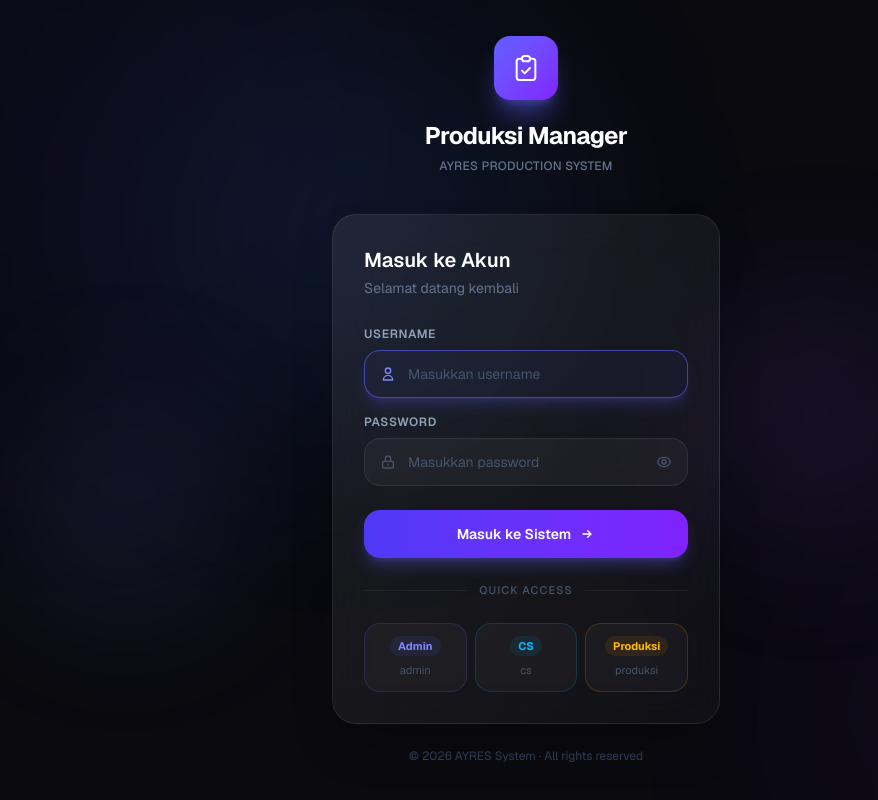
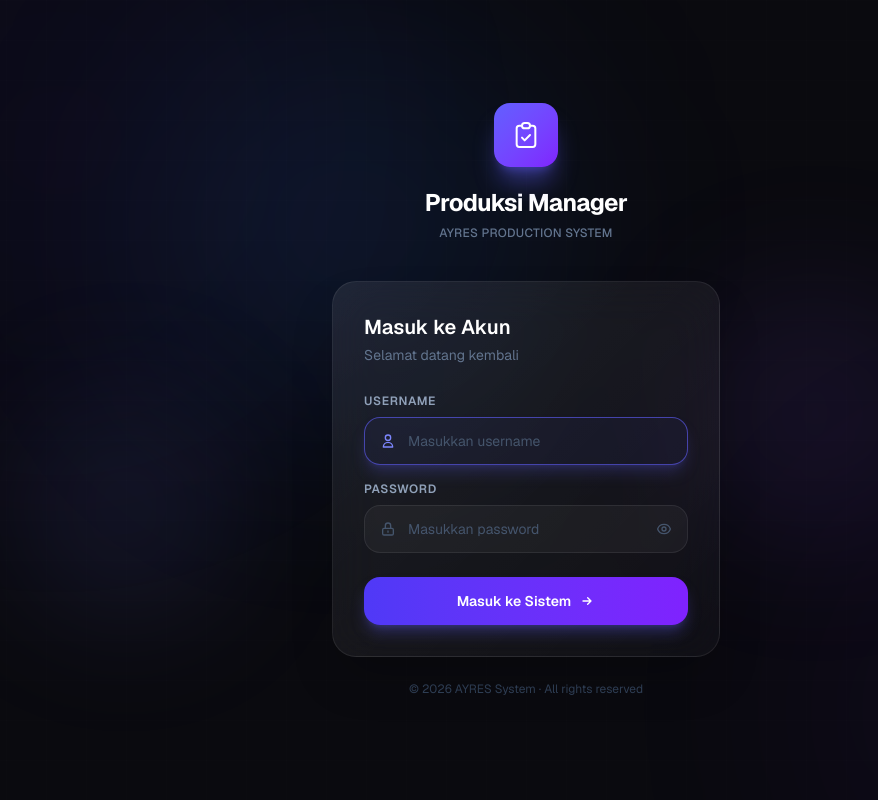
Before and after one commit to EzraNahumury/Web-Monitoring, a Next.js app: page / in a window 1280 px wide. Shown: the whole page, without its empty margins (114-992 px from the left). Built offline with nearby package versions, Linux system fonts and the light colour scheme.

Commit message:
update page

```diff
--- a/app/(protected)/layout.tsx
+++ b/app/(protected)/layout.tsx
@@ -47,9 +47,9 @@ const NAV_ITEMS: Record<Role, { href: string; label: string; icon: React.ReactNo
 };
 
 const ROLE_BADGE: Record<Role, string> = {
-  admin: 'bg-indigo-100 text-indigo-700',
-  cs: 'bg-blue-100 text-blue-700',
-  produksi: 'bg-amber-100 text-amber-700',
+  admin: 'bg-indigo-50 text-indigo-700 border border-indigo-200/70 shadow-sm',
+  cs: 'bg-sky-50 text-sky-700 border border-sky-200/80 shadow-sm',
+  produksi: 'bg-amber-50 text-amber-700 border border-amber-200/80 shadow-sm',
 };
 const ROLE_LABEL: Record<Role, string> = {
   admin: 'Admin',
@@ -103,7 +103,6 @@ export default function ProtectedLayout({ children }: { children: React.ReactNod
         {/* Nav */}
         <nav className="flex-1 px-2 py-4 space-y-1 overflow-y-auto">
           {navItems.map(item => {
-            const active = pathname === item.href || (item.href !== '/' && pathname.startsWith(item.href) && item.href !== '/orders' || pathname === item.href);
             const isActive = pathname === item.href;
             return (
               <Link
@@ -170,11 +169,14 @@ export default function ProtectedLayout({ children }: { children: React.ReactNod
           <div className="flex-1">
             <PageTitle pathname={pathname} />
           </div>
-          <div className="flex items-center gap-2">
-            <span className={`text-xs px-2.5 py-1 rounded-full font-medium ${ROLE_BADGE[user.role]}`}>
+          <div className="flex items-center gap-2 rounded-full bg-slate-50/90 border border-slate-200 px-2 py-1">
+            <span className={`text-xs px-3 py-1 rounded-full font-semibold tracking-[0.01em] ${ROLE_BADGE[user.role]}`}>
               {ROLE_LABEL[user.role]}
             </span>
-            <span className="text-sm text-slate-600 font-medium">{user.username}</span>
+            <span className="inline-flex items-center gap-1.5 rounded-full bg-white border border-slate-200 px-2.5 py-1 text-xs font-semibold text-slate-700 uppercase">
+              <span className="w-1.5 h-1.5 rounded-full bg-emerald-500" />
+              {user.username}
+            </span>
           </div>
         </header>
 
--- a/app/page.tsx
+++ b/app/page.tsx
@@ -1,5 +1,5 @@
 'use client';
-import { useState, useEffect } from 'react';
+import { useState, useEffect, useCallback } from 'react';
 import { useRouter } from 'next/navigation';
 import { useAuth } from '@/lib/auth-context';
 import { apiLogin } from '@/lib/api';
@@ -15,15 +15,15 @@ export default function LoginPage() {
   const [submitting, setSubmitting] = useState(false);
   const [focused, setFocused] = useState<string | null>(null);
 
-  useEffect(() => {
-    if (!loading && user) redirectByRole(user.role);
-  }, [user, loading]);
-
-  function redirectByRole(role: Role) {
+  const redirectByRole = useCallback((role: Role) => {
     if (role === 'admin') router.replace('/dashboard');
     else if (role === 'cs') router.replace('/orders');
     else router.replace('/production');
-  }
+  }, [router]);
+
+  useEffect(() => {
+    if (!loading && user) redirectByRole(user.role);
+  }, [user, loading, redirectByRole]);
 
   async function handleSubmit(e: React.FormEvent) {
     e.preventDefault();
@@ -194,32 +194,6 @@ export default function LoginPage() {
                 </span>
               </button>
             </form>
-
-            {/* Divider */}
-            <div className="flex items-center gap-3 my-6">
-              <div className="flex-1 h-px bg-white/[0.06]" />
-              <span className="text-[11px] text-slate-600 font-medium tracking-widest uppercase">Quick Access</span>
-              <div className="flex-1 h-px bg-white/[0.06]" />
-            </div>
-
-            {/* Quick login buttons */}
-            <div className="grid grid-cols-3 gap-2">
-              {[
-                { role: 'Admin', user: 'admin', from: 'from-indigo-500', to: 'to-indigo-600', glow: 'shadow-indigo-500/20', border: 'border-indigo-500/20 hover:border-indigo-500/40', badge: 'bg-indigo-500/10 text-indigo-400' },
-                { role: 'CS', user: 'cs', from: 'from-sky-500', to: 'to-blue-600', glow: 'shadow-sky-500/20', border: 'border-sky-500/20 hover:border-sky-500/40', badge: 'bg-sky-500/10 text-sky-400' },
-                { role: 'Produksi', user: 'produksi', from: 'from-amber-500', to: 'to-orange-500', glow: 'shadow-amber-500/20', border: 'border-amber-500/20 hover:border-amber-500/40', badge: 'bg-amber-500/10 text-amber-400' },
-              ].map(a => (
-                <button
-                  key={a.user}
-                  type="button"
-                  onClick={() => { setUsername(a.user); setPassword(a.user); }}
-                  className={`relative group flex flex-col items-center gap-1.5 py-3 px-2 rounded-2xl border bg-white/[0.03] hover:bg-white/[0.06] transition-all duration-200 ${a.border}`}
-                >
-                  <span className={`text-[11px] font-bold ${a.badge} px-2 py-0.5 rounded-full`}>{a.role}</span>
-                  <span className="text-[11px] text-slate-600 font-mono">{a.user}</span>
-                </button>
-              ))}
-            </div>
           </div>
         </div>
 
```
Also changed, not shown: 1 other file (tests, documents, lock files or other folders).
